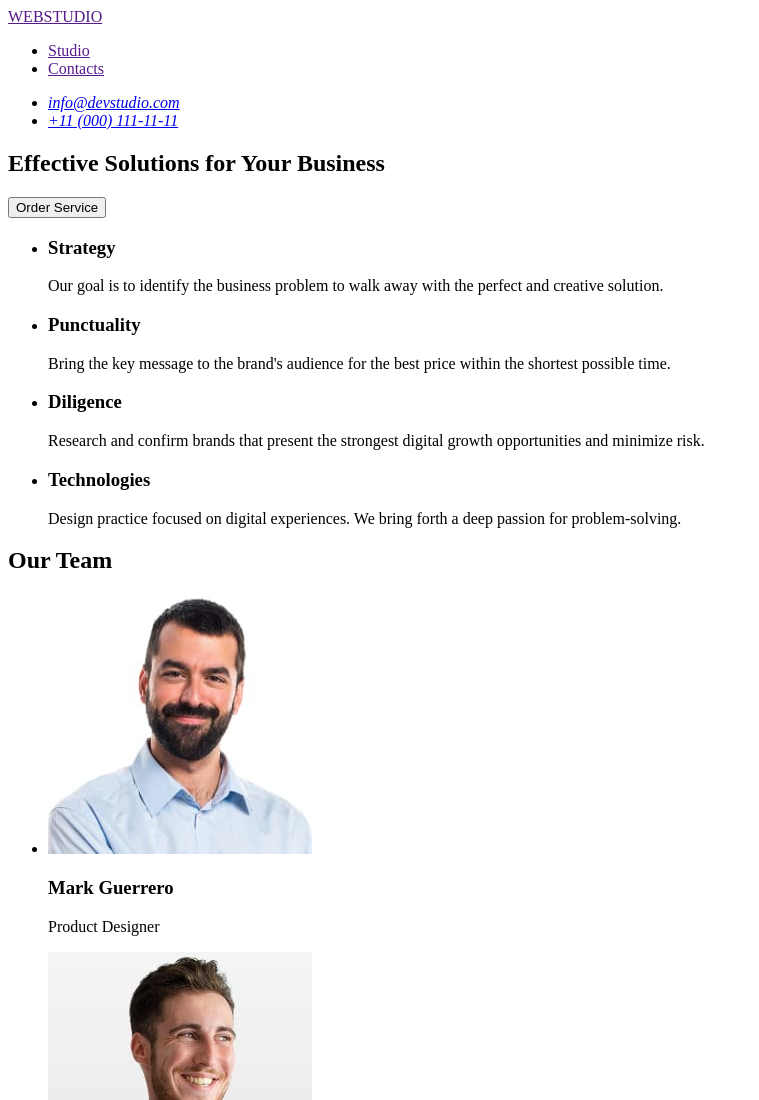
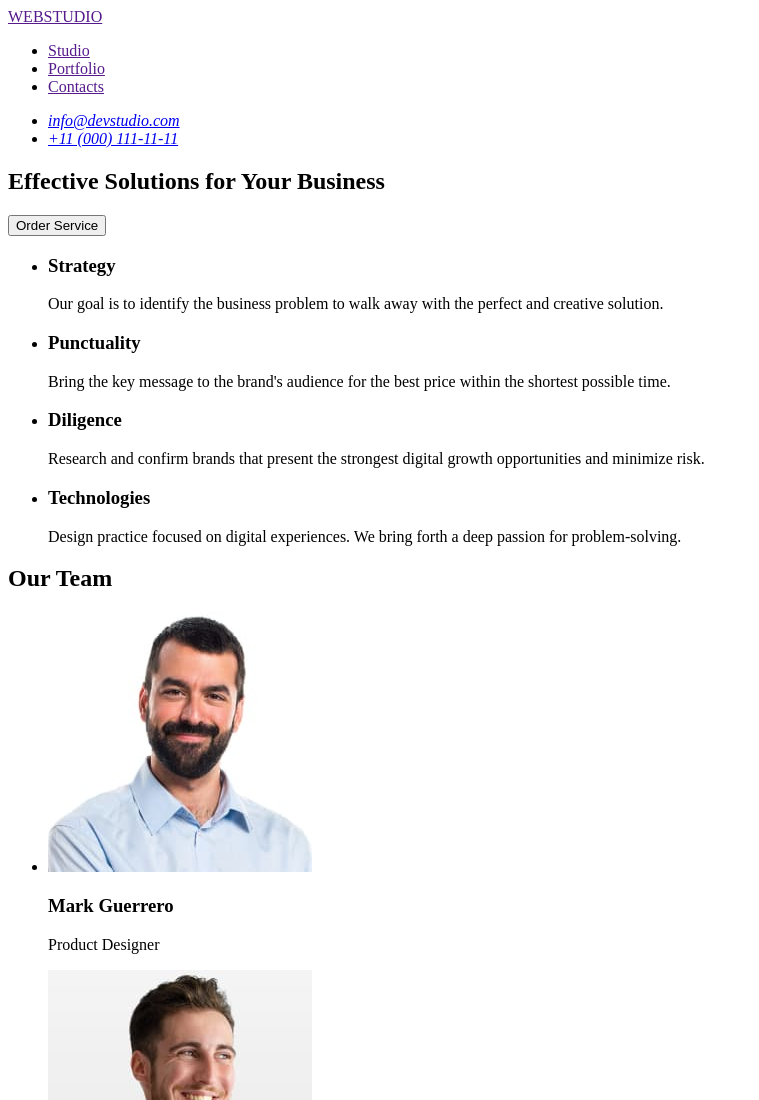
Before and after one commit to fedevychr/goit-markup-hw-01, a plain HTML site: page index.html in a window 1280 px wide. Shown: the top 1100 px of the page, without its empty margins (0-759 px from the left). Drawn offline with Linux system fonts and the light colour scheme.

Commit message:
Update index.html

```diff
--- a/index.html
+++ b/index.html
@@ -11,6 +11,7 @@
         <a href="">WEBSTUDIO</a>
         <ul>
           <li><a href="">Studio</a></li>
+          <li><a href="">Portfolio</a></li>
           <li><a href="">Contacts</a></li>
         </ul>
       </nav>
```
